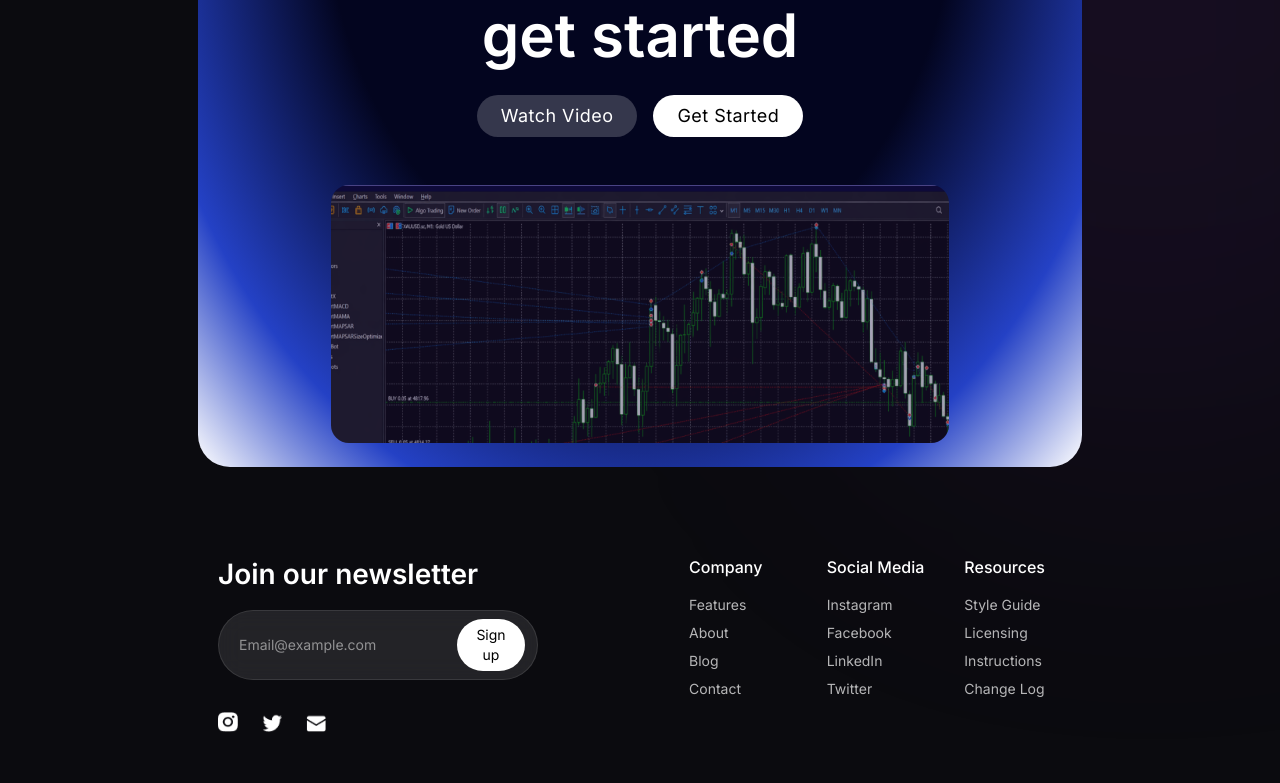
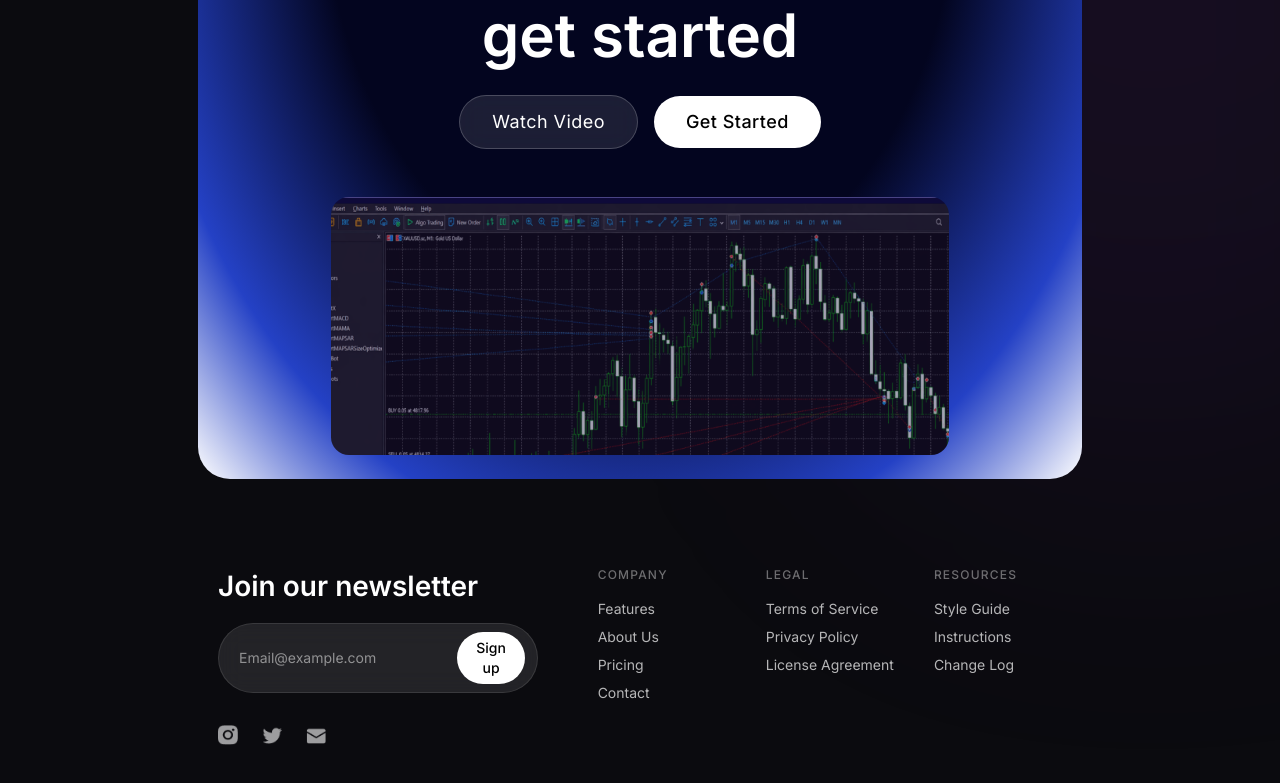
Before and after one commit to bhadoriya7898/OLD-Bot-Gold, a React (Vite) app in the folder client/: page /register in a window 1280 px wide. Shown: the part 945-1728 px from the top of the page. Built offline with nearby package versions, Linux system fonts and the light colour scheme.

Commit message:
Animation Updated

```diff
--- a/client/src/App.jsx
+++ b/client/src/App.jsx
@@ -8,10 +8,12 @@ import About from './pages/About';
 import Contact from './pages/Contact';
 import Login from './pages/Login';
 import Register from './pages/Register';
+import ScrollToTop from './utils/ScrollToTop';
 
 function App() {
   return (
     <BrowserRouter>
+      <ScrollToTop />
       <SmoothScroll />
       <div className="bg-primary-dark text-text-main min-h-screen flex flex-col font-inter relative">
         {/* Background radial gradient effect */}
--- a/client/src/components/Footer.jsx
+++ b/client/src/components/Footer.jsx
@@ -1,4 +1,7 @@
 import React from "react";
+import { Link } from "react-router-dom";
+import { ScrollReveal } from "../utils/ScrollReveal";
+import MagneticButton from "../utils/MagneticButton";
 
 const Footer = () => {
   return (
@@ -25,13 +28,15 @@ const Footer = () => {
             {/* Buttons */}
             <div className="flex flex-wrap items-center justify-center gap-4">
 
-              <button className="px-6 py-2 rounded-full bg-white/20 text-white text-sm md:text-[18px] tracking-wide">
+              <MagneticButton className="px-8 py-3 rounded-full bg-white/10 backdrop-blur-md border border-white/20 text-white text-sm md:text-lg tracking-wide hover:bg-white/20 transition-all">
                 Watch Video
-              </button>
+              </MagneticButton>
 
-              <button className="px-6 py-2 rounded-full bg-white text-black text-sm md:text-[18px] tracking-wide">
-                Get Started
-              </button>
+              <Link to="/contact">
+                <MagneticButton className="px-8 py-3 rounded-full bg-white text-black text-sm md:text-lg font-medium tracking-wide hover:shadow-[0_0_30px_rgba(255,255,255,0.4)] transition-all">
+                  Get Started
+                </MagneticButton>
+              </Link>
 
             </div>
 
@@ -50,7 +55,7 @@ const Footer = () => {
       {/* ================= BOTTOM FOOTER ================= */}
       <section className="w-full flex justify-center px-6 md:px-[98px] py-12">
 
-        <div className="w-full max-w-[1340px] flex flex-col gap-12">
+        <ScrollReveal className="w-full max-w-[1340px] flex flex-col gap-12">
 
           {/* Top Row */}
           <div className="flex flex-col lg:flex-row justify-between gap-10">
@@ -63,7 +68,7 @@ const Footer = () => {
               </h3>
 
               {/* Input */}
-              <div className="flex items-center bg-white/10 border border-white/10 rounded-full px-3 py-2 backdrop-blur-md">
+              <div className="flex items-center bg-white/10 border border-white/10 rounded-full px-3 py-2 backdrop-blur-md focus-within:border-primary-purple/50 transition-colors">
 
                 <input
                   type="email"
@@ -71,7 +76,7 @@ const Footer = () => {
                   className="bg-transparent outline-none text-white text-sm flex-1 px-2"
                 />
 
-                <button className="bg-white text-black px-4 py-1.5 rounded-full text-sm">
+                <button className="bg-white text-black px-4 py-1.5 rounded-full text-sm font-medium hover:bg-primary-purple hover:text-white transition-all">
                   Sign up
                 </button>
 
@@ -80,15 +85,21 @@ const Footer = () => {
 
               {/* Social Icons */}
               <div className="flex items-center gap-6 mt-4">
-                <a href="#" className="transition-all duration-300 hover:scale-110 hover:opacity-80">
-                  <img src="/images/instagramicon.png" alt="Instagram" className="w-[20px] h-[20px] object-contain" />
-                </a>
-                <a href="#" className="transition-all duration-300 hover:scale-110 hover:opacity-80">
-                  <img src="/images/twittericon.png" alt="Twitter" className="w-[20px] h-[20px] object-contain" />
-                </a>
-                <a href="#" className="transition-all duration-300 hover:scale-110 hover:opacity-80">
-                  <img src="/images/mailicon.png" alt="Mail" className="w-[20px] h-[20px] object-contain" />
-                </a>
+                <MagneticButton>
+                   <a href="https://instagram.com" target="_blank" rel="noopener noreferrer" className="block transition-all duration-300 hover:scale-110">
+                     <img src="/images/instagramicon.png" alt="Instagram" className="w-[20px] h-[20px] object-contain opacity-60 hover:opacity-100 transition-opacity" />
+                   </a>
+                </MagneticButton>
+                <MagneticButton>
+                   <a href="https://twitter.com" target="_blank" rel="noopener noreferrer" className="block transition-all duration-300 hover:scale-110">
+                     <img src="/images/twittericon.png" alt="Twitter" className="w-[20px] h-[20px] object-contain opacity-60 hover:opacity-100 transition-opacity" />
+                   </a>
+                </MagneticButton>
+                <MagneticButton>
+                   <a href="mailto:hello@example.com" className="block transition-all duration-300 hover:scale-110">
+                     <img src="/images/mailicon.png" alt="Mail" className="w-[20px] h-[20px] object-contain opacity-60 hover:opacity-100 transition-opacity" />
+                   </a>
+                </MagneticButton>
               </div>
             </div>
 
@@ -97,34 +108,32 @@ const Footer = () => {
 
               {/* Company */}
               <div>
-                <h4 className="text-white mb-4 font-medium">Company</h4>
+                <h4 className="text-white mb-4 font-medium uppercase tracking-widest text-xs opacity-40">Company</h4>
                 <ul className="flex flex-col gap-2 text-sm text-white/70">
-                  <li>Features</li>
-                  <li>About</li>
-                  <li>Blog</li>
-                  <li>Contact</li>
+                  <li className="hover:text-primary-purple transition-colors cursor-pointer"><Link to="/#performance">Features</Link></li>
+                  <li className="hover:text-primary-purple transition-colors cursor-pointer"><Link to="/about">About Us</Link></li>
+                  <li className="hover:text-primary-purple transition-colors cursor-pointer"><Link to="/#pricing">Pricing</Link></li>
+                  <li className="hover:text-primary-purple transition-colors cursor-pointer"><Link to="/contact">Contact</Link></li>
                 </ul>
               </div>
 
-              {/* Social */}
+              {/* Legal */}
               <div>
-                <h4 className="text-white mb-4 font-medium">Social Media</h4>
+                <h4 className="text-white mb-4 font-medium uppercase tracking-widest text-xs opacity-40">Legal</h4>
                 <ul className="flex flex-col gap-2 text-sm text-white/70">
-                  <li>Instagram</li>
-                  <li>Facebook</li>
-                  <li>LinkedIn</li>
-                  <li>Twitter</li>
+                  <li className="hover:text-primary-purple transition-colors cursor-pointer">Terms of Service</li>
+                  <li className="hover:text-primary-purple transition-colors cursor-pointer">Privacy Policy</li>
+                  <li className="hover:text-primary-purple transition-colors cursor-pointer">License Agreement</li>
                 </ul>
               </div>
 
-              {/* Webflow */}
+              {/* Resources */}
               <div>
-                <h4 className="text-white mb-4 font-medium">Resources</h4>
+                <h4 className="text-white mb-4 font-medium uppercase tracking-widest text-xs opacity-40">Resources</h4>
                 <ul className="flex flex-col gap-2 text-sm text-white/70">
-                  <li>Style Guide</li>
-                  <li>Licensing</li>
-                  <li>Instructions</li>
-                  <li>Change Log</li>
+                  <li className="hover:text-primary-purple transition-colors cursor-pointer">Style Guide</li>
+                  <li className="hover:text-primary-purple transition-colors cursor-pointer">Instructions</li>
+                  <li className="hover:text-primary-purple transition-colors cursor-pointer">Change Log</li>
                 </ul>
               </div>
 
@@ -132,7 +141,7 @@ const Footer = () => {
 
           </div>
 
-        </div>
+        </ScrollReveal>
       </section>
 
     </footer>
--- a/client/src/index.css
+++ b/client/src/index.css
@@ -53,6 +53,22 @@ body {
 }
 
 /* Base custom styles if required */
-html {
-  /* Lenis handles smooth scrolling */
+html.lenis {
+  height: auto;
 }
+
+.lenis.lenis-smooth {
+  scroll-behavior: auto !important;
+}
+
+.lenis.lenis-smooth [data-lenis-prevent] {
+  overscroll-behavior: contain;
+}
+
+.lenis.lenis-stopped {
+  overflow: hidden;
+}
+
+.lenis.lenis-scrolling iframe {
+  pointer-events: none;
+}
--- a/client/src/utils/MagneticButton.jsx
+++ b/client/src/utils/MagneticButton.jsx
@@ -16,9 +16,9 @@ const MagneticButton = ({ children, className = "", ...props }) => {
             const y = clientY - (top + height / 2);
 
             gsap.to(button, {
-                x: x * 0.3,
-                y: y * 0.3,
-                duration: 0.6,
+                x: x * 0.45,
+                y: y * 0.45,
+                duration: 0.4,
                 ease: "power2.out"
             });
         };
--- a/client/src/utils/ScrollReveal.jsx
+++ b/client/src/utils/ScrollReveal.jsx
@@ -4,18 +4,18 @@ import { motion } from 'framer-motion';
 export const ScrollReveal = ({ children, delay = 0, staggerChildren = 0.1, className = "" }) => {
     return (
         <motion.div
-            initial={{ opacity: 0, y: 40 }}
+            initial={{ opacity: 0, y: 60 }} // More dramatic reveal distance
             whileInView={{
                 opacity: 1,
                 y: 0,
                 transition: {
-                    duration: 0.8,
+                    duration: 1.0, // Slightly slower for elegance
                     delay: delay,
                     ease: [0.21, 0.47, 0.32, 0.98],
                     staggerChildren: staggerChildren
                 }
             }}
-            viewport={{ once: true, margin: "-100px" }}
+            viewport={{ once: true, margin: "-50px" }} // Trigger sooner for better visibility
             className={className}
         >
             {children}
--- /dev/null
+++ b/client/src/utils/ScrollToTop.jsx
@@ -0,0 +1,35 @@
+import { useEffect } from 'react';
+import { useLocation } from 'react-router-dom';
+
+const ScrollToTop = () => {
+  const { pathname, hash } = useLocation();
+
+  useEffect(() => {
+    // If there's a hash, scroll to that element
+    if (hash) {
+        const element = document.getElementById(hash.slice(1));
+        if (element) {
+            // Give a tiny delay for Lenis and DOM to be ready
+            setTimeout(() => {
+                if (window.lenis) {
+                    window.lenis.scrollTo(element, { offset: -100 });
+                } else {
+                    element.scrollIntoView({ behavior: 'smooth' });
+                }
+            }, 100);
+            return;
+        }
+    }
+
+    // Otherwise scroll to top
+    if (window.lenis) {
+      window.lenis.scrollTo(0, { immediate: true });
+    } else {
+      window.scrollTo(0, 0);
+    }
+  }, [pathname, hash]);
+
+  return null;
+};
+
+export default ScrollToTop;
--- a/client/src/utils/SmoothScroll.jsx
+++ b/client/src/utils/SmoothScroll.jsx
@@ -3,8 +3,9 @@ import Lenis from '@studio-freight/lenis';
 
 const SmoothScroll = () => {
     useEffect(() => {
+        console.log("Lenis Initializing...");
         const lenis = new Lenis({
-            duration: 1.2,
+            duration: 1.5,
             easing: (t) => Math.min(1, 1.001 - Math.pow(2, -10 * t)),
             direction: 'vertical',
             gestureDirection: 'vertical',
@@ -12,13 +13,17 @@ const SmoothScroll = () => {
             smoothTouch: false,
             touchMultiplier: 2,
             infinite: false,
-            lerp: 0.08,
+            lerp: 0.05,
         });
+
+        // Debugging
+        window.lenis = lenis;
 
         function raf(time) {
             lenis.raf(time);
             requestAnimationFrame(raf);
         }
+        console.log("Lenis RAF started");
 
         requestAnimationFrame(raf);
 
```
Also changed, not shown: client/src/components/home/Capabilities.jsx (+5 -5 lines).
